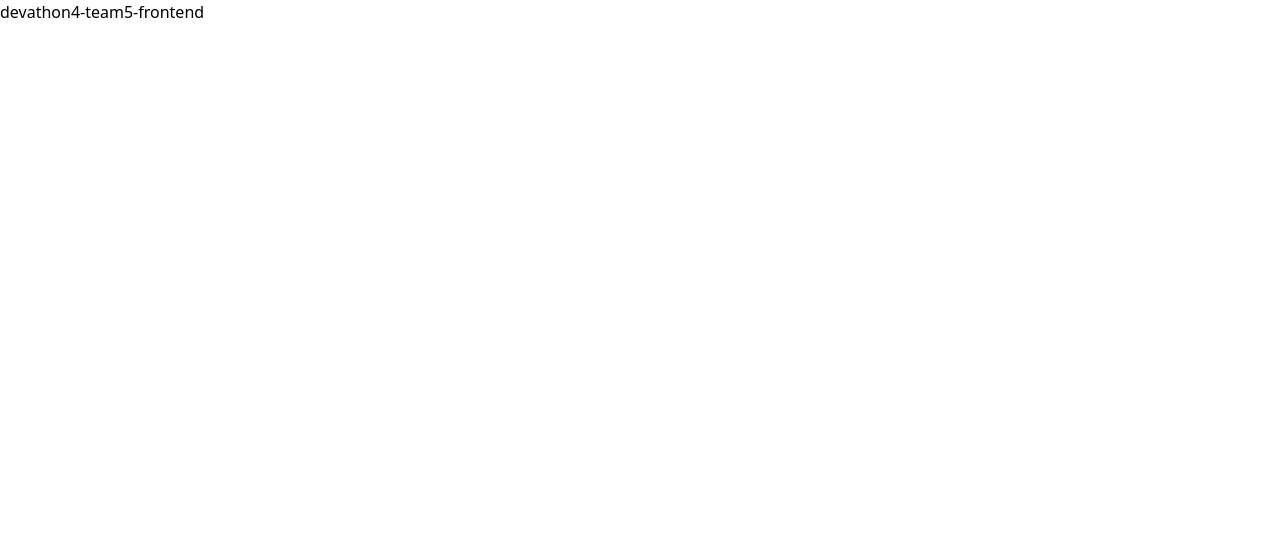
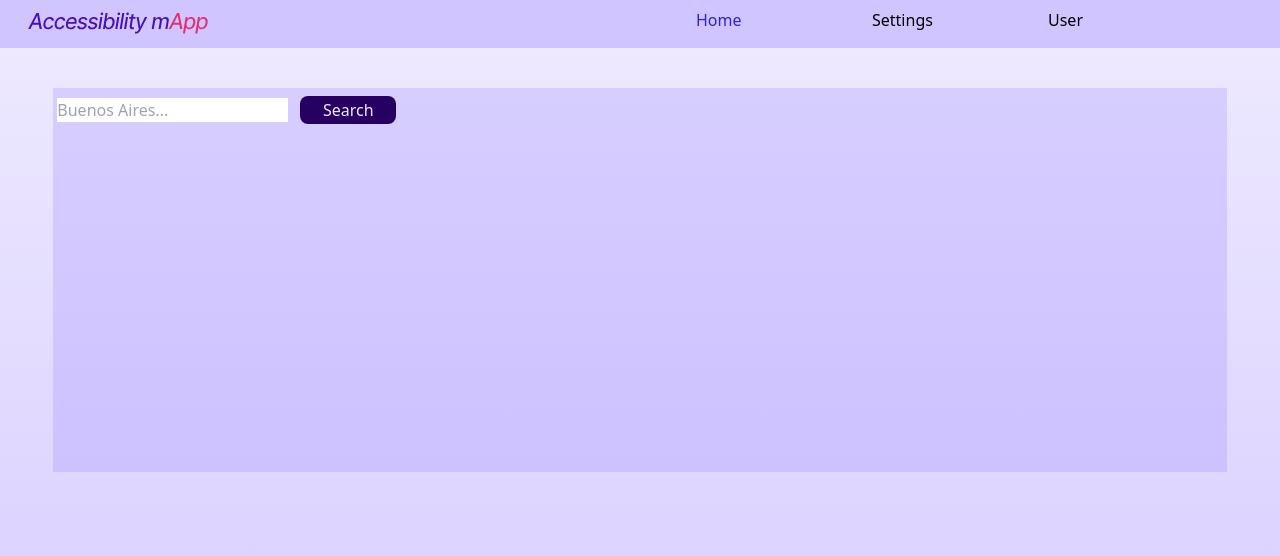
Before and after one commit to diego-vecch/devathon4-team5-frontend, a Next.js app: page / in a window 1280 px wide. Shown: the top 556 px of the page. Built offline with nearby package versions, Linux system fonts and the light colour scheme.

Commit message:
Update home page

```diff
--- a/src/pages/index.js
+++ b/src/pages/index.js
@@ -1,5 +1,16 @@
+import SearchButton from '@/components/SearchButton'
+import Navbar from '@/components/Navbar'
+
 export default function Home () {
   return (
-    <main> devathon4-team5-frontend </main>
+    <main className='h-screen bg-gradient-to-t to-light-bg1 from-light-bg2 '>
+      <Navbar />
+      <div className=' grid place-items-center  '>
+        <div className='bg-light-form bg-opacity-25 h-96 w-11/12 mt-10'>
+          <input placeholder='Buenos Aires...' className='m-1' />
+          <SearchButton name='Search' />
+        </div>
+      </div>
+    </main>
   )
 }
```
